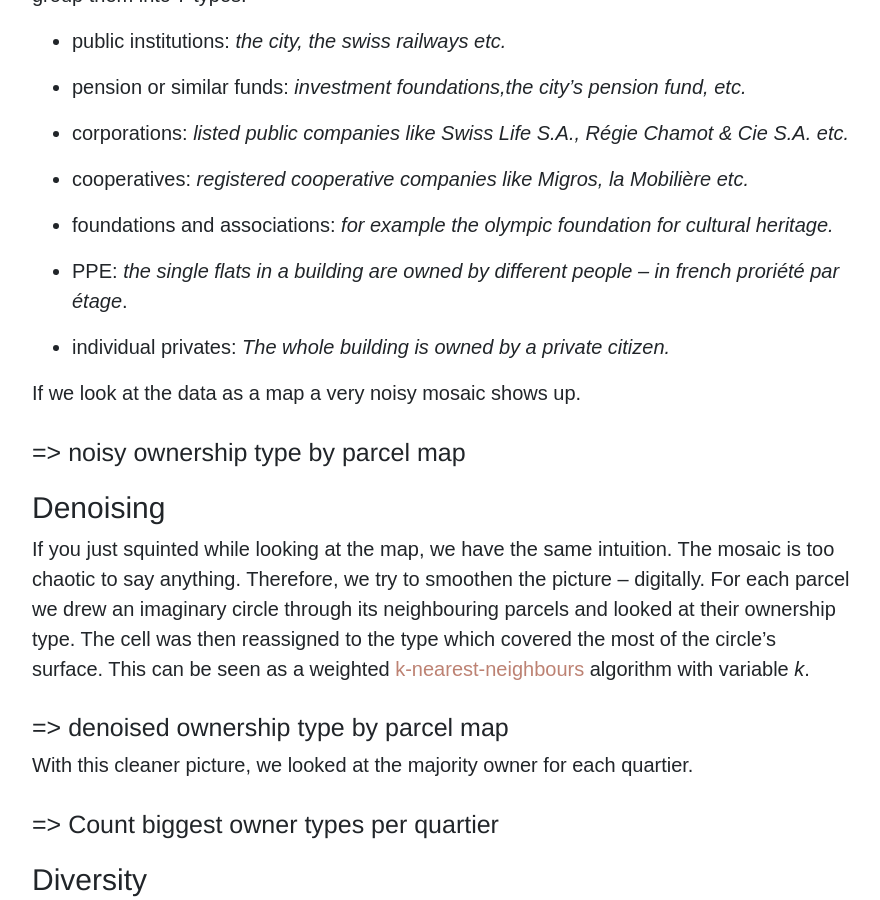
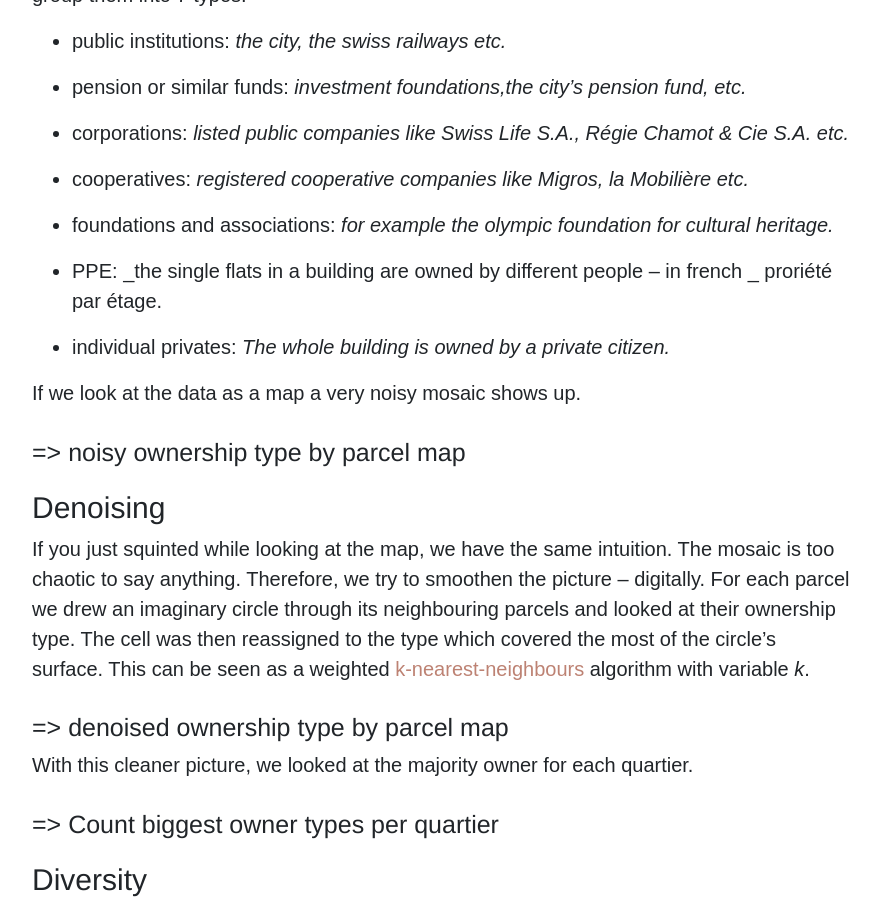
Before and after one commit to who-owns-lausanne/who-owns-lausanne.github.io, a Jekyll site: the page built from index.md, in a window 1280 px wide and 900 px high, scrolled down 2792 px. Shown: the whole window, without its empty margins (198-1078 px from the left). Built offline with Jekyll 4.4.1, drawn with Linux system fonts in a browser that asks for light colours; some web fonts are replaced; our own code applies the rules of GitHub Pages for plain Markdown files.

```diff
--- a/index.md
+++ b/index.md
@@ -82,7 +82,7 @@ a small amount of parcels we will group them into 7 types:
 cultural heritage._
 
  - PPE: _the single flats in a building are owned by different people – in french
-   proriété par étage_.
+_   proriété par étage.
 
  - individual privates: _The whole building is owned by a private citizen._
 
```
